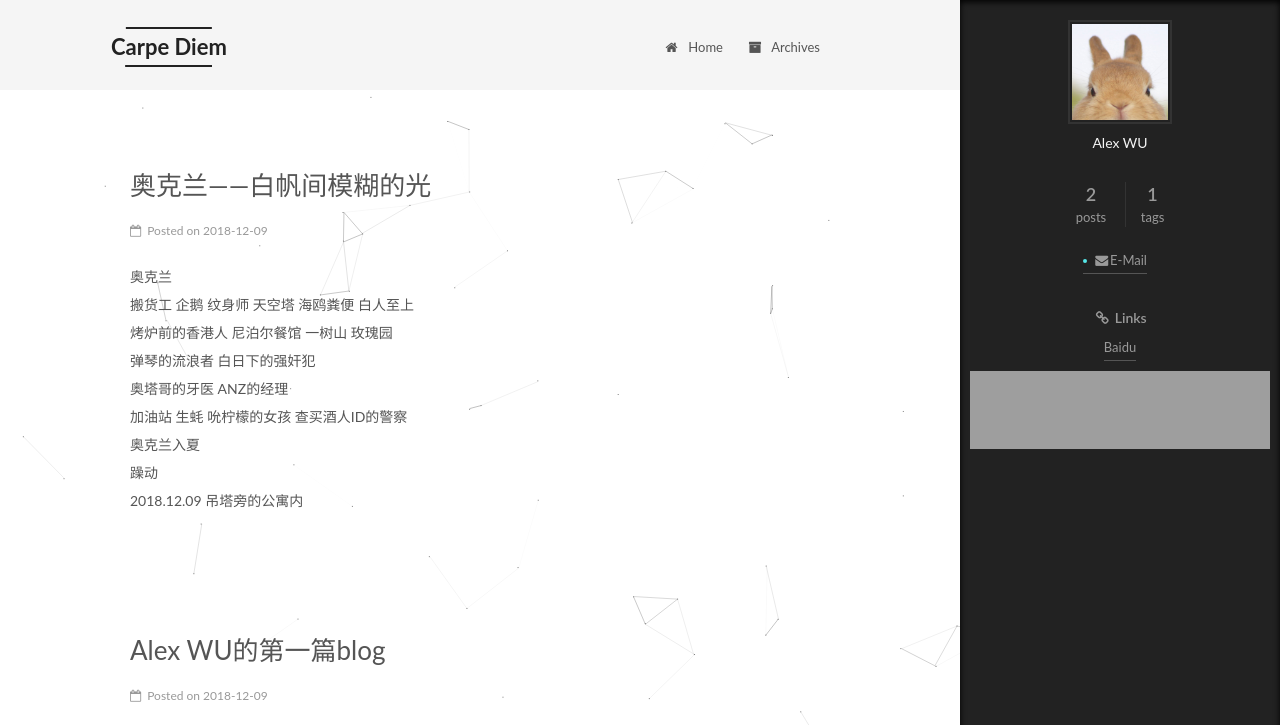
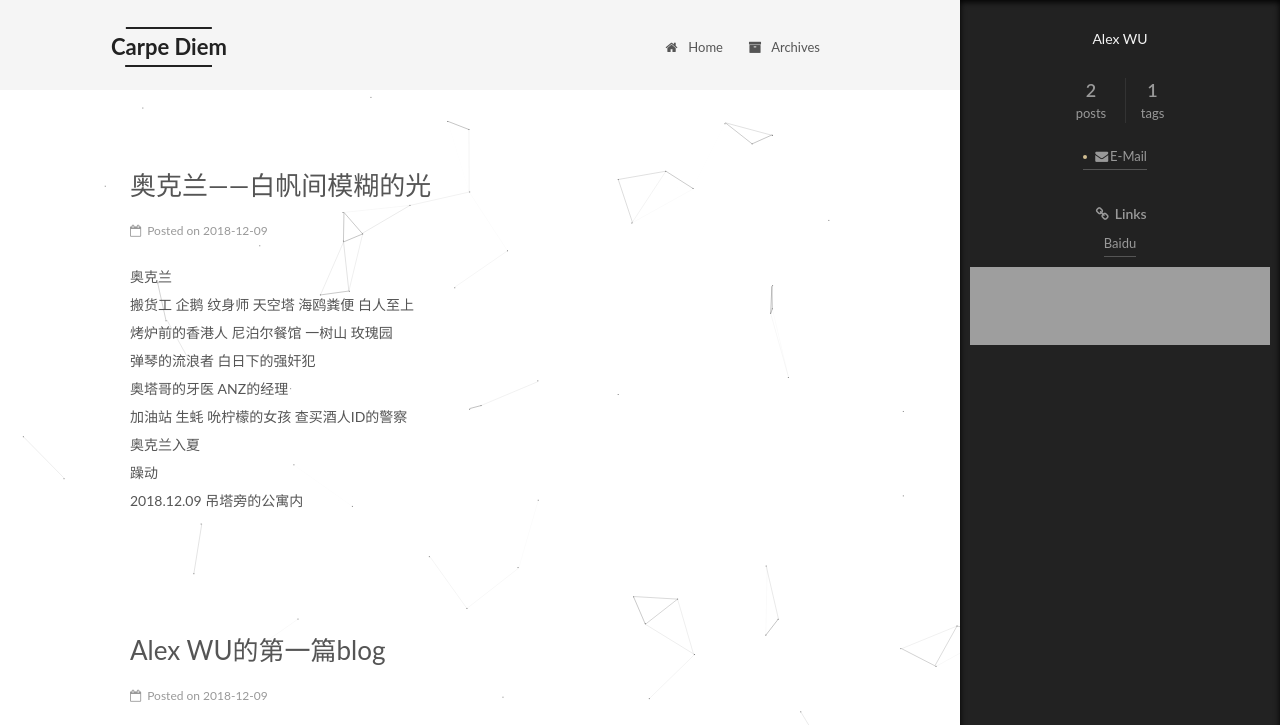
Before and after one commit to AlexWuYN/AlexWuYN.github.io, a plain HTML site: page index.html in a window 1280 px wide. Both pictures are taken after a click on the element 1238 px from the left and 743 px from the top of the page. Shown: the top 725 px of the page. Drawn offline with Linux system fonts and the light colour scheme; grey boxes are pictures that could not be loaded.

Commit message:
Site updated: 2018-12-24 04:00:35

```diff
--- a/css/main.css
+++ b/css/main.css
@@ -1858,7 +1858,7 @@ pre .javascript .function {
   width: 4px;
   height: 4px;
   border-radius: 50%;
-  background: #55e7e8;
+  background: #d1bd90;
 }
 .links-of-blogroll {
   font-size: 13px;
--- a/index.html
+++ b/index.html
@@ -234,7 +234,7 @@
     <span hidden itemprop="author" itemscope="" itemtype="http://schema.org/Person">
       <meta itemprop="name" content="Alex WU">
       <meta itemprop="description" content="">
-      <meta itemprop="image" content="/images/rabit.jpg">
+      <meta itemprop="image" content="/images/avatar.gif">
     </span>
 
     <span hidden itemprop="publisher" itemscope="" itemtype="http://schema.org/Organization">
@@ -354,7 +354,7 @@
     <span hidden itemprop="author" itemscope="" itemtype="http://schema.org/Person">
       <meta itemprop="name" content="Alex WU">
       <meta itemprop="description" content="">
-      <meta itemprop="image" content="/images/rabit.jpg">
+      <meta itemprop="image" content="/images/avatar.gif">
     </span>
 
     <span hidden itemprop="publisher" itemscope="" itemtype="http://schema.org/Organization">
@@ -490,8 +490,6 @@
       <section class="site-overview-wrap sidebar-panel sidebar-panel-active">
         <div class="site-overview">
           <div class="site-author motion-element" itemprop="author" itemscope="" itemtype="http://schema.org/Person">
-
-              <img class="site-author-image" itemprop="image" src="/images/rabit.jpg" alt="Alex WU">
 
               <p class="site-author-name" itemprop="name">Alex WU</p>
               <p class="site-description motion-element" itemprop="description"></p>
```
Also changed, not shown: 2018/12/10/Alex-WU的第一篇blog/index.html (+1 -3 lines), 2018/12/10/Summer-is-around-the-corner/index.html (+1 -3 lines), archives/2018/12/index.html (+0 -2 lines), archives/2018/index.html (+0 -2 lines), archives/index.html (+0 -2 lines), catrgories/index.html (+0 -2 lines), tags/New-Zealand/index.html (+0 -2 lines), tags/index.html (+0 -2 lines).
